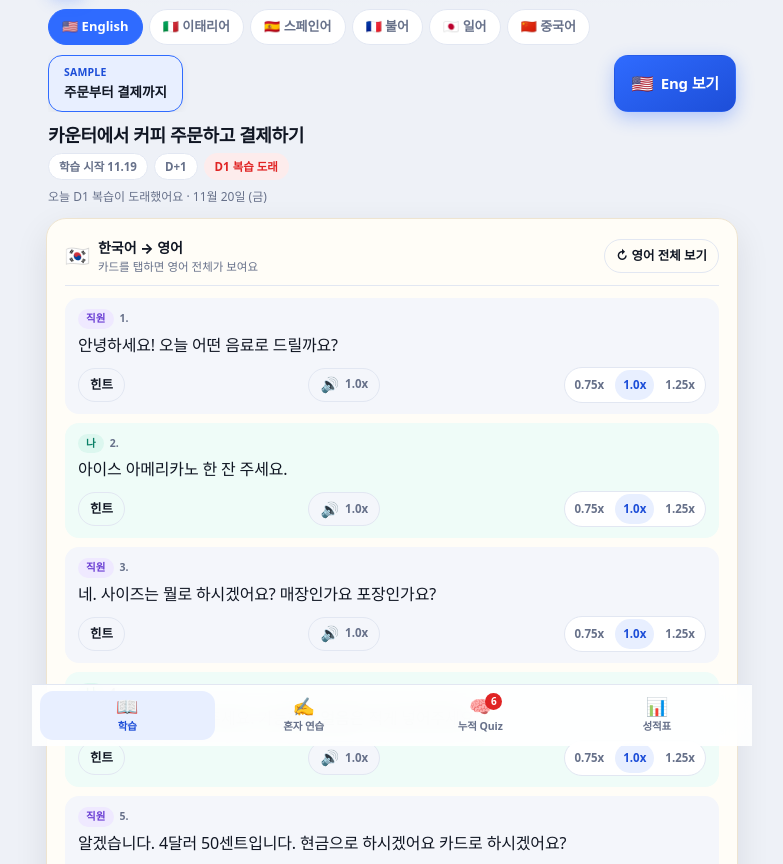
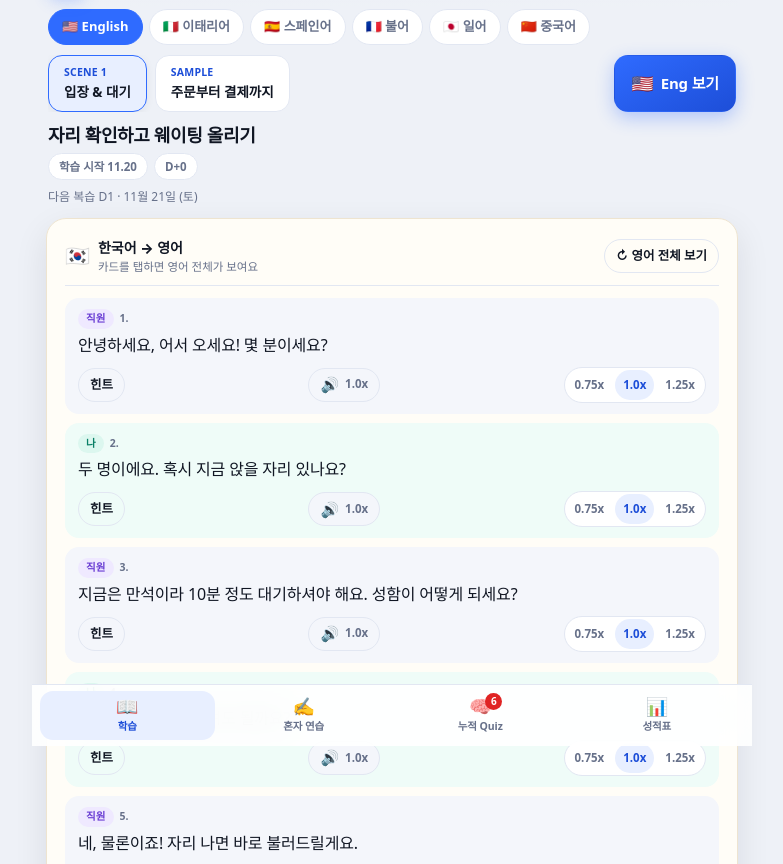
Before and after one commit to trizzen-jc/sky-english, a plain HTML site: page index.html in a window 1280 px wide. Shown: the part 54-918 px from the top of the page, without its empty margins (248-1031 px from the left). Drawn offline with Linux system fonts and the light colour scheme.

Commit message:
Add Scene 1: cafe-01-wait
Chapter 1 · Scene 1 입장 & 대기 6턴 추가, MP3 6개(en-US Jenny/Guy) 생성, 앱을 열면 learnedDate가 가장 늦은 최신 장면을 자동 선택

```diff
--- a/index.html
+++ b/index.html
@@ -606,6 +606,69 @@
      ════════════════════════════════════════════════════ */
   var CONTENT = {
     scenes: [
+      {
+        id: 'cafe-01-wait',
+        chapter: 'Chapter 1 · 카페',
+        chip: 'Scene 1 · 입장 & 대기',
+        title: '자리 확인하고 웨이팅 올리기',
+        learnedDate: '2026-11-20',
+        turns: [
+          {
+            id: 't1',
+            speaker: 'partner',
+            role: '직원',
+            ko: '안녕하세요, 어서 오세요! 몇 분이세요?',
+            en: 'Hi, welcome in! How many in your party?',
+            hint: 'in your party',
+            note: ''
+          },
+          {
+            id: 't2',
+            speaker: 'me',
+            role: '나',
+            ko: '두 명이에요. 혹시 지금 앉을 자리 있나요?',
+            en: 'Two of us. Do you have any seats available right now?',
+            hint: 'seats available',
+            note: ''
+          },
+          {
+            id: 't3',
+            speaker: 'partner',
+            role: '직원',
+            ko: '지금은 만석이라 10분 정도 대기하셔야 해요. 성함이 어떻게 되세요?',
+            en: "We're full right now, so it'll be about a 10-minute wait. Can I get a name for the list?",
+            hint: 'a name for the list',
+            note: ''
+          },
+          {
+            id: 't4',
+            speaker: 'me',
+            role: '나',
+            ko: '제이요. 밖에서 기다려도 될까요?',
+            en: "It's Jay. Is it okay if we wait outside?",
+            hint: 'wait outside',
+            note: ''
+          },
+          {
+            id: 't5',
+            speaker: 'partner',
+            role: '직원',
+            ko: '네, 물론이죠! 자리 나면 바로 불러드릴게요.',
+            en: "Sure, no problem! We'll call your name as soon as a table opens up.",
+            hint: 'opens up',
+            note: ''
+          },
+          {
+            id: 't6',
+            speaker: 'me',
+            role: '나',
+            ko: '감사합니다. 금방 들어올게요!',
+            en: "Thanks! We'll be right back.",
+            hint: 'right back',
+            note: ''
+          }
+        ]
+      },
       {
         id: 'cafe-sample-order',
         chapter: 'Chapter 1 · 카페',
@@ -3104,9 +3167,27 @@
     refs.scores = refs.viewScores;
   }
 
+  /* 가장 최근에 배운 장면 = learnedDate 가 가장 늦은 장면.
+     CONTENT.scenes 는 최신 장면이 앞에 오도록 두고, 앱을 열면 항상 최신 장면이 뜬다. */
+  function latestScene() {
+    var best = CONTENT.scenes[0];
+    for (var i = 1; i < CONTENT.scenes.length; i++) {
+      if (String(CONTENT.scenes[i].learnedDate || '') > String(best.learnedDate || '')) {
+        best = CONTENT.scenes[i];
+      }
+    }
+    return best;
+  }
+
   function restoreUI() {
     var ui = (store && store.ui) || {};
     if (ui.sceneId && findScene(ui.sceneId)) { state.sceneId = ui.sceneId; }
+    /* 새 장면이 추가되면 저장된 옛 선택보다 최신 장면을 우선한다 */
+    var latest = latestScene();
+    var cur = findScene(state.sceneId);
+    if (latest && (!cur || String(latest.learnedDate || '') > String(cur.learnedDate || ''))) {
+      state.sceneId = latest.id;
+    }
     if (ui.lang && langDef(ui.lang).code === ui.lang) { state.lang = ui.lang; }
     if (ui.theme === 'auto' || ui.theme === 'light' || ui.theme === 'dark') { state.theme = ui.theme; }
     if (typeof ui.speed === 'number' && ui.speed > 0) { state.speed = ui.speed; }
```
Also changed, not shown: 6 other files.
